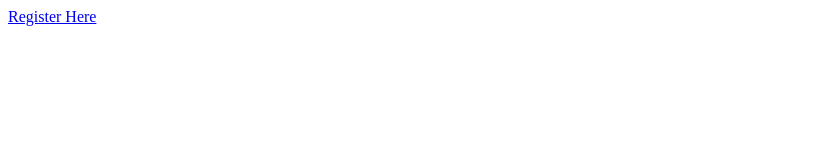
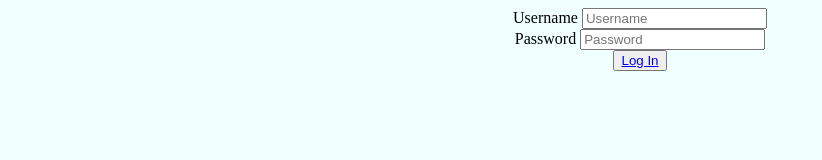
Before and after one commit to mandyakk/ShareEvents, a plain HTML site: page login.html in a window 1280 px wide. Shown: the whole page, without its empty margins (0-822 px from the left). Drawn offline with Linux system fonts and the light colour scheme.

Commit message:
Add files via upload

```diff
--- a/login.html
+++ b/login.html
@@ -1,14 +1,29 @@
 <!DOCTYPE html>
 <html>
 <head>
+    <style>
+        body{
+         text-align:center;
+         background-color: azure;
+        }
 
+    </style>
 
 </head>
 
 
 <body>
-    <a href= "index.html"> Register Here </a>
+    <form class="input-group">
+  <div class="input-row">
+    <label>Username</label>
+    <input type="text" placeholder="Username">
+  </div>
+  <div class="input-row">
+    <label>Password</label>
+    <input type="email" placeholder="Password">
+  </div>
 
+    <button class="btn"> <a href= "home.html">Log In</a></button>
 
 
 
```
Also changed, not shown: home.html (added, +24 -0 lines), index.html (+4 -2 lines).
